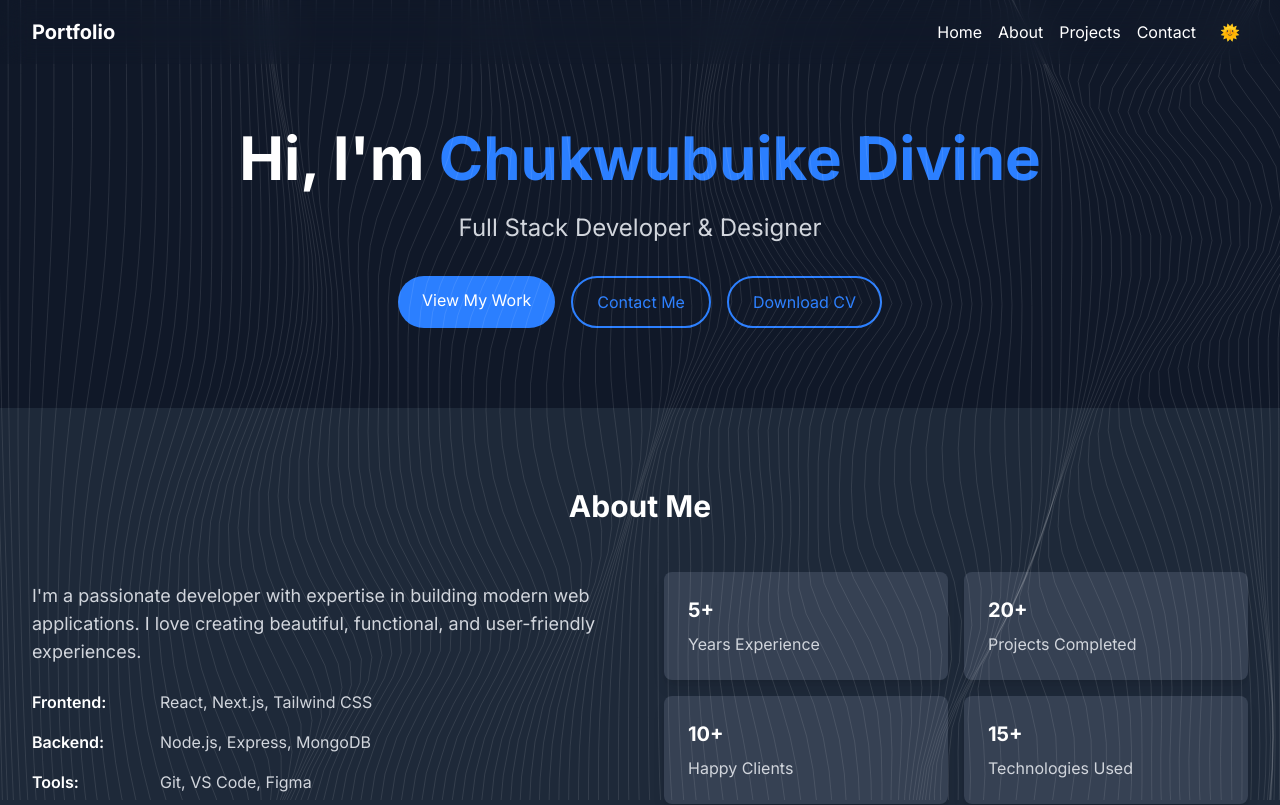
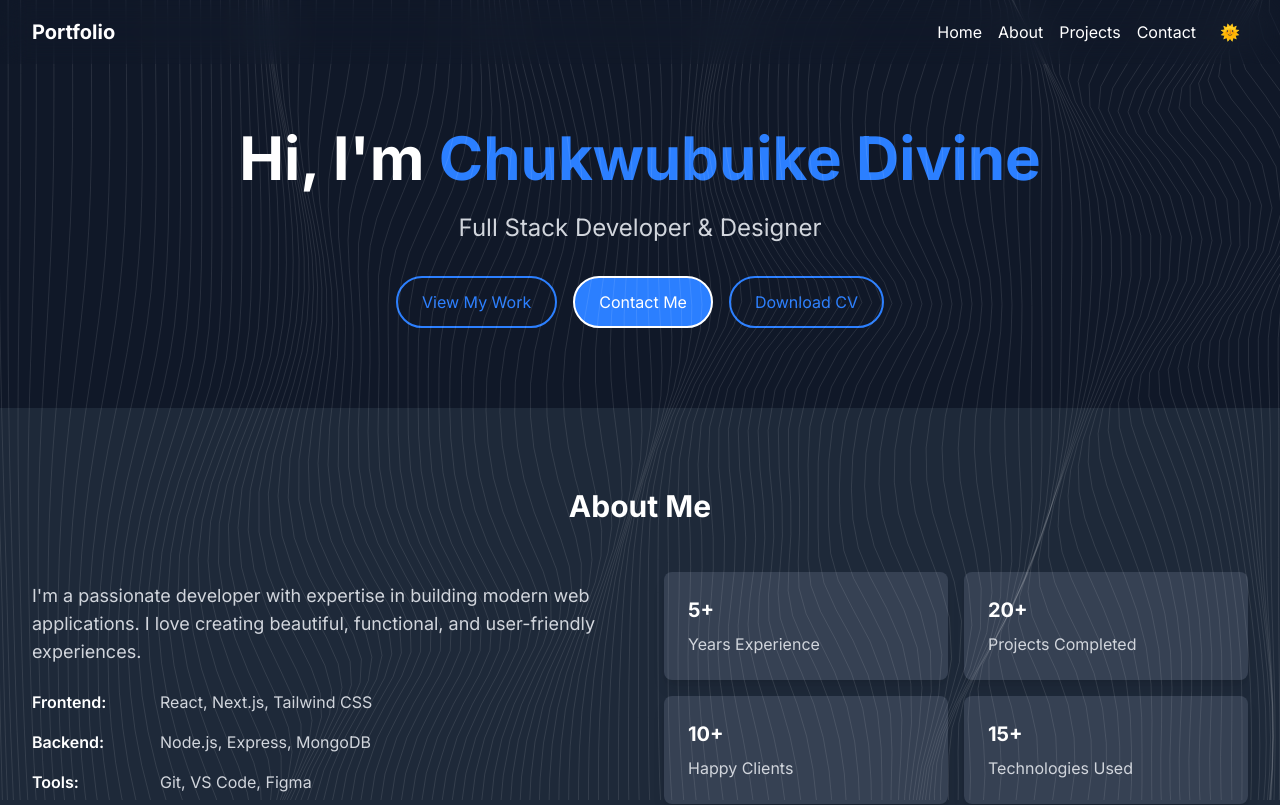
Before and after one commit to rowdyawsome/portfolio-, a Next.js app: page / in a window 1280 px wide. Shown: the top 805 px of the page. Built offline with nearby package versions, Linux system fonts and the light colour scheme.

Commit message:
Next-app

```diff
--- a/src/app/page.tsx
+++ b/src/app/page.tsx
@@ -238,7 +238,7 @@ export default function Home() {
                 whileHover={{ scale: 1.05 }}
                 whileTap={{ scale: 0.95 }}
                 href="#"
-                className="px-4 sm:px-6 py-2 sm:py-3 bg-blue-500 text-white rounded-full hover:bg-blue-600 transition-colors text-sm sm:text-base"
+                className="px-4 sm:px-6 py-2 sm:py-3 border-2 border-blue-500 text-blue-500 rounded-full hover:bg-blue-500 hover:text-white transition-colors text-sm sm:text-base"
               >
                 View My Work
               </motion.a>
@@ -246,7 +246,7 @@ export default function Home() {
                 whileHover={{ scale: 1.05 }}
                 whileTap={{ scale: 0.95 }}
                 href="#contact"
-                className="px-4 sm:px-6 py-2 sm:py-3 border-2 border-blue-500 text-blue-500 rounded-full hover:bg-blue-500 hover:text-white transition-colors text-sm sm:text-base"
+                className="px-4 sm:px-6 py-2 sm:py-3 border-2 bg-blue-500 border-white-500 text-white-500 rounded-full hover:bg-blue-600 hover:text-white transition-colors text-sm sm:text-base"
               >
                 Contact Me
               </motion.a>
```
